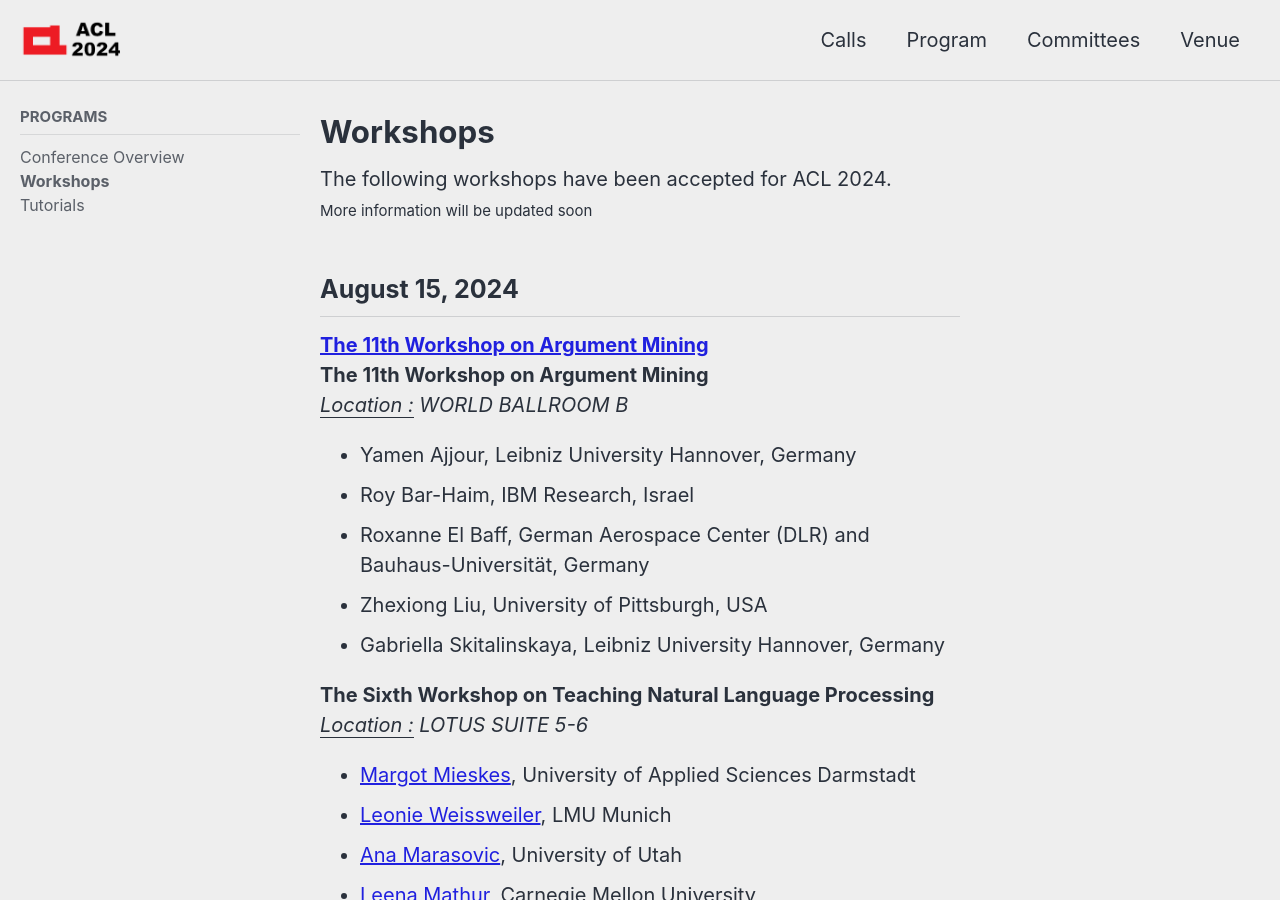
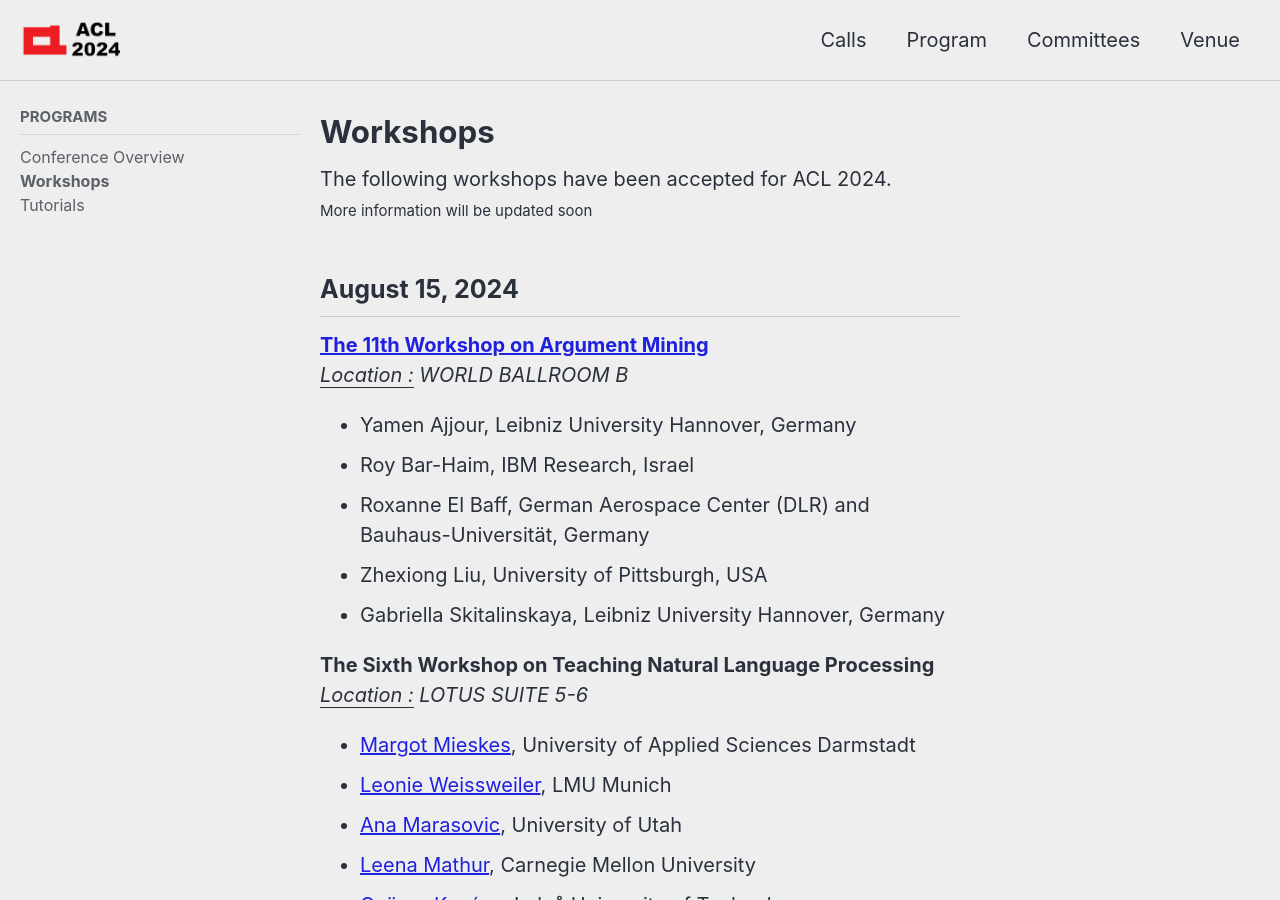
Before and after one commit to acl-org/acl-2024, a Jekyll site: the page built from _pages/program/workshops.md, in a window 1280 px wide and 900 px high. Built offline with Jekyll 4.4.1, drawn with Linux system fonts in a browser that asks for light colours; cached includes are drawn as plain includes; nearby versions of some CDN libraries; some of the changed lines change nothing that is shown.

Commit message:
Update the link for LoResMT workshop

```diff
--- a/_pages/program/workshops.md
+++ b/_pages/program/workshops.md
@@ -13,7 +13,6 @@
 <h2>August 15, 2024</h2>
 
 [**The 11th Workshop on Argument Mining**](https://argmining-org.github.io/2024/)<br>
-**The 11th Workshop on Argument Mining**<br>
   <i><u>Location :</u> WORLD BALLROOM B </i>
 * Yamen Ajjour, Leibniz University Hannover, Germany
 * Roy Bar-Haim, IBM Research, Israel
@@ -109,7 +108,7 @@
 * [Qingyun Wang](mailto:qingyun4@illinois.edu), UIUC
 * [Lawrence Zhao](mailto:larry.zhao@yale.edu), Yale
 
-[**The Seventh Workshop on Technologies for Machine Translation of Low Resource Languages**](https://sigturk.com/workshop)<br>
+[**The Seventh Workshop on Technologies for Machine Translation of Low Resource Languages**](https://www.loresmt.org/)<br>
 <i><u>Location :</u> LOTUS SUITE 1-2 </i>
 * [Atul Kr. Ojha](mailto:shashwatup9k@gmail.com), University of Galway
 * [Chao-Hong Liu](mailto:ch.liu@acm.org), Potamu Research
```
